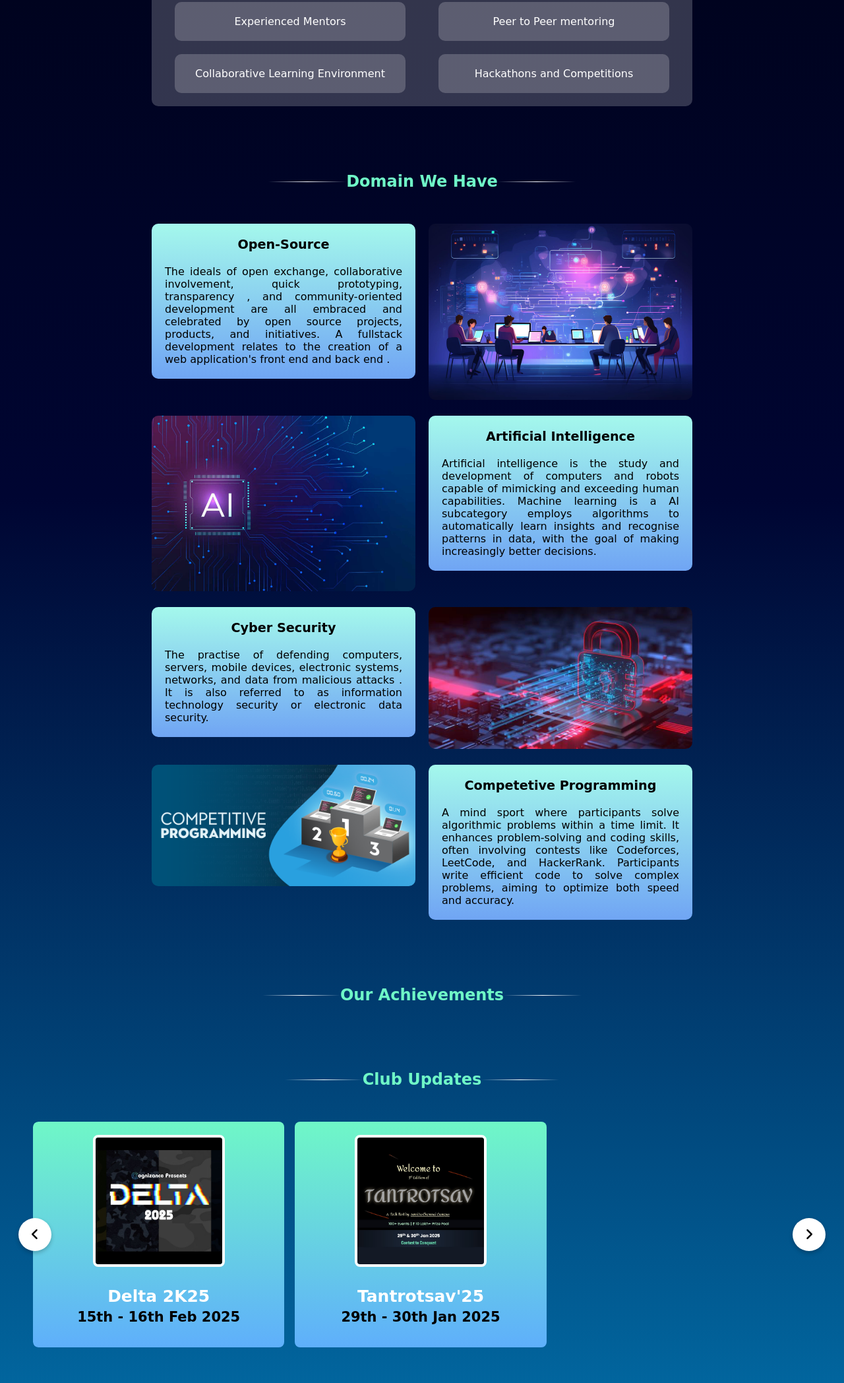
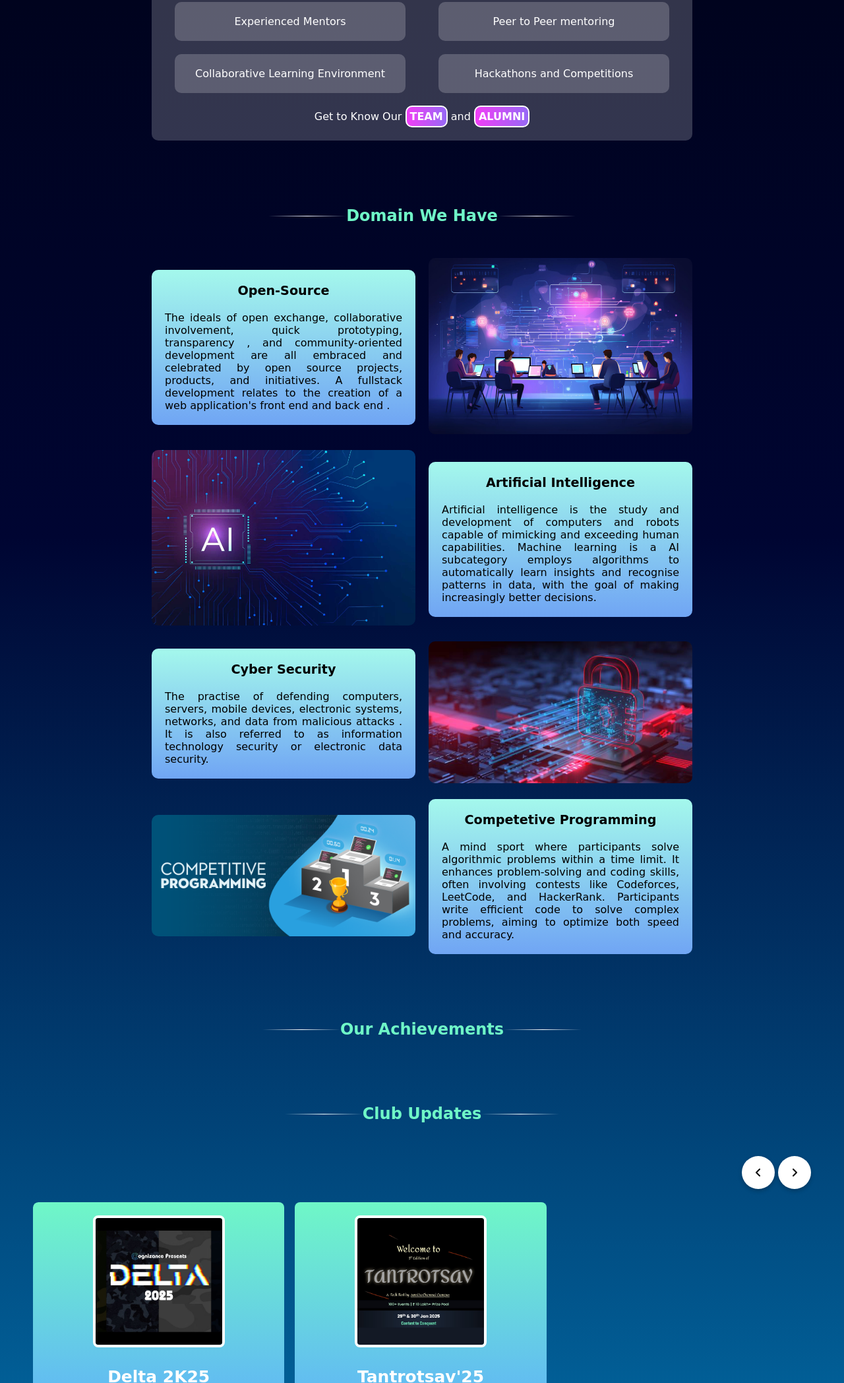
Before and after one commit to Nehal-Khan-29/Cognizance-website-testing, a plain HTML site: page index.html in a window 1280 px wide. Shown: the part 1217-3313 px from the top of the page at 66% size. Drawn offline with nearby package versions, Linux system fonts and the light colour scheme; a script that the page names is missing; a web font is replaced by a local one.

Commit message:
Add files via upload

```diff
--- a/css.css
+++ b/css.css
@@ -286,6 +286,25 @@ hr{
     width: 350px;
 }
 
+.knowus a {
+    display: inline-block; /* Ensures proper padding */
+    background-image: linear-gradient(90deg, rgb(240, 62, 246), rgb(62, 148, 246));
+    background-size: 200%; /* Makes the gradient larger than the button for animation */
+    background-position: left; /* Starting position of the gradient */
+    padding: 5px;
+    color: #fff;
+    font-weight: bold;
+    text-decoration: none;
+    border: solid 2px white;
+    border-radius: 10px;
+    cursor: pointer;
+    transition: background-position 0.5s ease, transform 0.3s ease;
+}
+
+.knowus a:hover {
+    background-position: right; /* Move the gradient to the other side */
+    transform: scale(1.05); /* Slight scaling for hover effect */
+}
 
 /*=============================================================== Domain ===============================================================*/
 
@@ -301,6 +320,7 @@ hr{
     display: flex;
     flex-direction: row;
     gap: 20px;
+    align-items: center;
 }
 
 .dl:nth-child(odd){
@@ -336,8 +356,6 @@ hr{
 }
 
 
-/*=============================================================== skill ===============================================================*/
-
 /*=============================================================== updates ===============================================================*/
 
 .wrapper {
@@ -345,32 +363,24 @@ hr{
   position: relative;
 }
 
-.wrapper i {
-  top: 50%;
+.arrows i {
     height: 50px;
     width: 50px;
     cursor: pointer;
-  font-size: 1.25rem;
-  position: absolute;
     text-align: center;
     line-height: 50px;
     background: #fff;
     border-radius: 50%;
     box-shadow: 0 3px 6px rgba(0,0,0,0.23);
-  transform: translateY(-50%);
-  transition: transform 0.1s linear;
+    margin-bottom: 20px;
   }
 
-.wrapper i:active{
-  transform: translateY(-50%) scale(0.85);
+  .arrows i:active{
+    transform: scale(0.85);
   }
 
-.wrapper i:first-child{
-  left: -22px;
-}
-
-.wrapper i:last-child{
-  right: -22px;
+  .arrows{
+      justify-self: right;
   }
 
 .wrapper .carousel{
--- a/index.html
+++ b/index.html
@@ -96,6 +96,8 @@
                     <div>Collaborative Learning Environment</div>
                     <div>Hackathons and Competitions</div>
                 </div>
+                <br>
+                <div class="knowus">Get to Know Our <a href="TeamPage\Team_index.html">TEAM</a> and <a href="AlumniPage\Alumni_index.html">ALUMNI</a></div>
             </div>
 
         </div>
@@ -156,8 +158,12 @@
 
             <div class="Title_text"><hr><strong>Club Updates</strong><hr></div>
 
+            <div class="arrows">
+                <i id="left" class="fa-solid fa-angle-left"></i>
+                <i id="right" class="fa-solid fa-angle-right"></i>
+            </div>
+
             <div class="wrapper">
-                <i id="left" class="fa-solid fa-angle-left"></i>
                 <ul class="carousel">
 
                     <li class="card">
@@ -177,12 +183,13 @@
                         <span>29th - 30th Jan 2025</span>
                         <div class="video-container">
                             <div class="about_the_work">Tantrotsav is the annual technical and non-technical fest of Amrita Vishwa Vidyapeetham, Chennai Campus. The festival celebrates the spirit of innovation, engineering, and technology with a diverse range of competitions, workshops, lectures, and exhibitions. This fest features an array of over 100+ events, including hackathons, coding challenges, robotics competitions.</div>
-                            <div class="try_button"><a href="https://tantrotsav.amrita.edu/" class="button" target="_blank"> Visit </a></div>
+                            <div class="try_button"><a href="https://tantrotsav.amrita.edu/" class="button" target="_blank"> Visit Main Site </a></div>
+                            <div class="try_button"><a href="https://tantrotsav.amrita.edu/" class="button" target="_blank"> View Cognizance Events</a></div>
                         </div>
                     </li>
 
+
                 </ul>
-                <i id="right" class="fa-solid fa-angle-right"></i>
             </div>
 
         </div>
--- a/js.js
+++ b/js.js
@@ -85,7 +85,7 @@ const r = new rive.Rive({
 const wrapper = document.querySelector(".wrapper");
 const carousel = document.querySelector(".carousel");
 const firstCardWidth = carousel.querySelector(".card").offsetWidth;
-const arrowBtns = document.querySelectorAll(".wrapper i");
+const arrowBtns = document.querySelectorAll(".arrows i");
 const carouselChildrens = [...carousel.children];
 let isDragging = false, isAutoPlay = true, startX, startScrollLeft, timeoutId;
 
```
Lines whose indentation alone changed are shown as unchanged.
